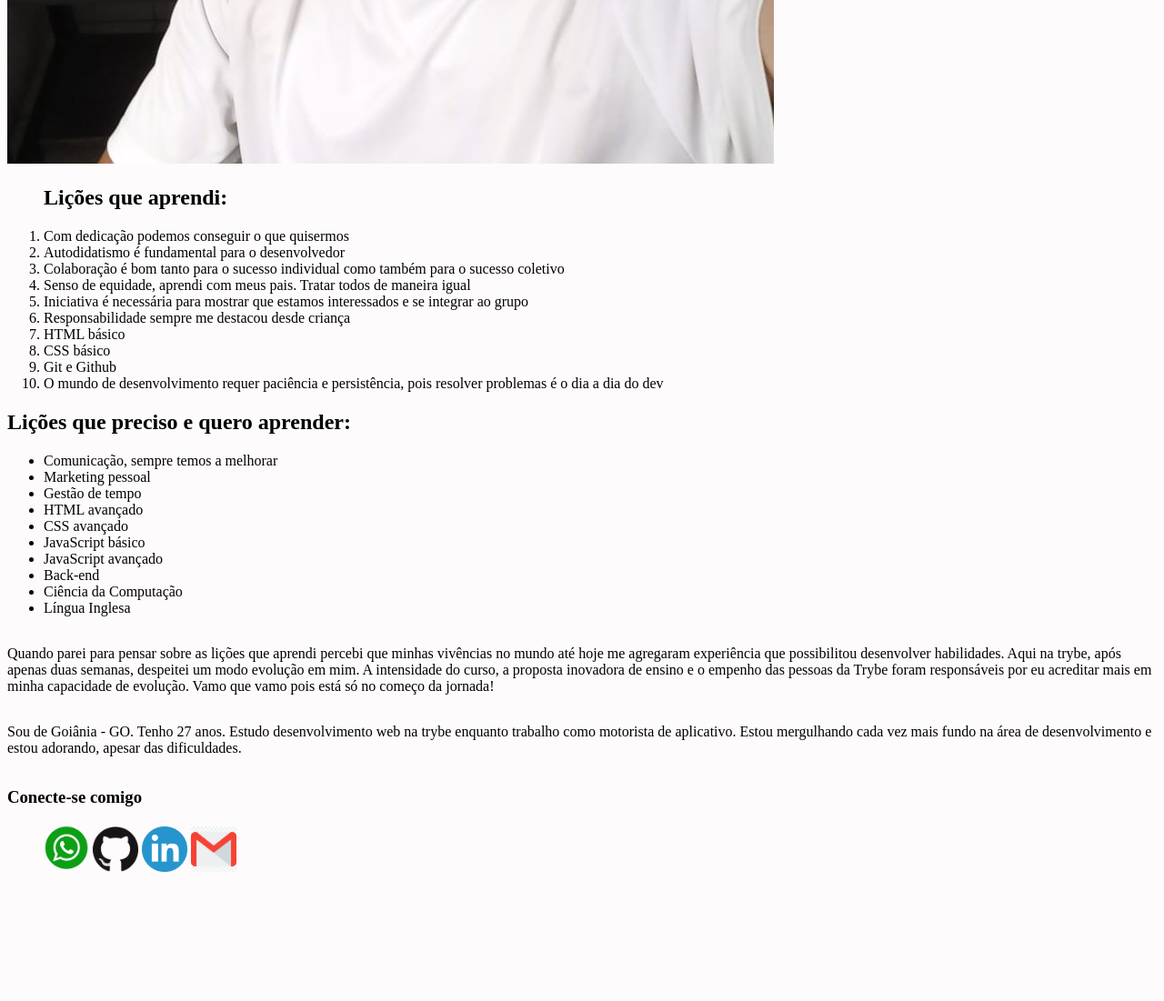
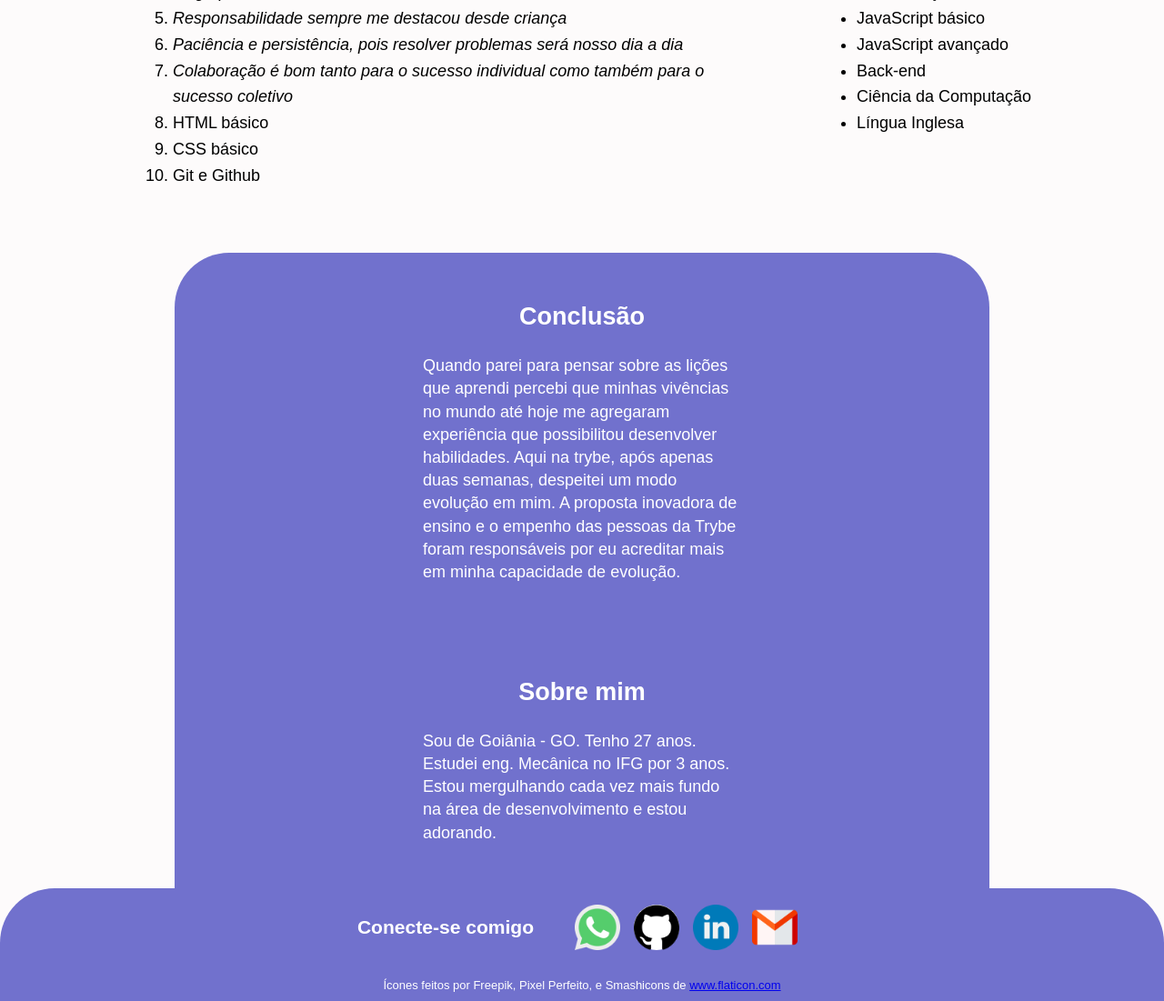
Before and after one commit to vinicius-virgilli/Projeto-Lessons_learned, a website: page index.html in a window 1280 px wide. Shown: the part 672-1773 px from the top of the page at 91% size. Before the commit the page ends 1651 px from the top, so only its background shows below. Drawn offline with Linux system fonts and the light colour scheme.

Commit message:
adiciona atualizações da segunda-branch para a branch principal

```diff
--- a/index.html
+++ b/index.html
@@ -1,5 +1,6 @@
 <!DOCTYPE html>
-<html lang="en">
+<html lang="pt-br">
+
 <head>
     <meta charset="UTF-8">
     <meta http-equiv="X-UA-Compatible" content="IE=edge">
@@ -7,34 +8,43 @@
     <title>Lessons Learned</title>
     <link rel="stylesheet" href="style.css">
 </head>
+
 <body>
     <header id="cabecalho">
-        <h1 id="titulo">Lições aprendidas por Vinicius Silva Virgilli</h1>
+        <section>
+            <h1 id="titulo">Lessons Learnded by Vinicius Silva Virgilli</h1>
+        </section>
     </header>
+    <main>
+        <article class="image">
+            <img id="minha_foto" src="./imagens/foto para meu portifólio.jpeg"
+                alt="eu com leve sorriso com meu setup de estudos ao fundo">
+        </article>
+        <div class="listas">
             <section>
-        <img id="minha_foto" src="foto para meu portifólio.jpeg" alt="eu com leve sorriso com meu setup de estudos ao fundo">
-    </section>
-    <section>
+                <table>
+                    <th>
+                    <td>
+                        <h2>Lições que aprendi</h2>
                         <ol id="licoes_aprendidas">
-            <h2>Lições que aprendi:</h2>
-            <li>Com dedicação podemos conseguir o que quisermos</li>
-            <li>Autodidatismo é fundamental para o desenvolvedor</li>
-            <li>Colaboração é bom tanto para o sucesso individual como também para o sucesso coletivo</li>
-            <li>Senso de equidade, aprendi com meus pais. Tratar todos de maneira igual</li>
-            <li>Iniciativa é necessária para mostrar que estamos interessados e se integrar ao grupo</li>
-            <li>Responsabilidade sempre me destacou desde criança</li>
+                            <li><em><b>Se quizer ir rápido, vá sozinho.  Mas se quiser ir longe, vá junto</b></em></li>
+                            <li><em>Autodidatismo é fundamental para o desenvolvedor</em></li>
+                            <li><em>Senso de equidade, aprendi com meus pais. Tratar todos de maneira igual</em></li>
+                            <li><em>Iniciativa é necessária para mostrar que estamos interessados e se integrar ao grupo</em></li>
+                            <li><em>Responsabilidade sempre me destacou desde criança</em></li>
+                            <li><em>Paciência e persistência, pois resolver problemas  será nosso dia a dia</em></li>
+                            <li><em>Colaboração é bom tanto para o sucesso individual como também para o sucesso coletivo</em></li>
                             <li>HTML básico</li>
                             <li>CSS básico</li>
                             <li>Git e Github</li>
-            <li>O mundo de desenvolvimento requer paciência e persistência, pois resolver problemas é o dia a dia do dev</li>
                         </ol>
-    </section>
-    <section>
-        <h2>Lições que preciso e quero aprender:</h2>
+                    </td>
+                    <td>
+                        <h2>Lições a aprender</h2>
                         <ul id="licoes_a_aprender">
-            <li>Comunicação, sempre temos a melhorar</li>
-            <li>Marketing pessoal</li>
-            <li>Gestão de tempo</li>
+                            <li><em><b>Comunicação</em></b></em></li>
+                            <li><em>Marketing pessoal</em></li>
+                            <li><em>Gestão de tempo</em></li>
                             <li>HTML avançado</li>
                             <li>CSS avançado</li>
                             <li>JavaScript básico</li>
@@ -43,29 +53,59 @@
                             <li>Ciência da Computação</li>
                             <li>Língua Inglesa</li>
                         </ul>
+                    </td>
+                    </th>
+                </table>
+            </section>
+        </div>
+        <div class="bottom-container">
+            <div class="inside-bottom-container">
+                <section class="lado-esquerdo">
                     <article id="article">
-            <p>Quando parei para pensar sobre as lições que aprendi percebi que minhas vivências no mundo até hoje me agregaram experiência que possibilitou desenvolver habilidades. Aqui na trybe, após apenas duas semanas, despeitei um modo evolução em mim. A intensidade do curso, a proposta inovadora de ensino e o empenho das pessoas da Trybe foram responsáveis por eu acreditar mais em minha capacidade de evolução. Vamo que vamo pois está só no começo da jornada!</p>
+                        <h2>Conclusão</h2>
+                        <p>Quando parei para pensar sobre as lições que aprendi percebi que minhas vivências no mundo até hoje
+                            me agregaram experiência que possibilitou desenvolver habilidades. Aqui na trybe, após apenas duas
+                            semanas, despeitei um modo evolução em mim. A proposta inovadora de ensino e
+                            o empenho das pessoas da Trybe foram responsáveis por eu acreditar mais em minha capacidade de
+                            evolução.</p>
                     </article>
-        <aside id="aside">
-            <p>Sou de Goiânia - GO. Tenho 27 anos. Estudo desenvolvimento web na trybe enquanto trabalho como motorista de aplicativo. Estou mergulhando cada vez mais fundo na área de desenvolvimento e estou adorando, apesar das dificuldades.</p>
+                </section>
+                <section class="lado-direito">
+                    <aside>
+                        <h2>Sobre mim</h2>
+                        <p>Sou de Goiânia - GO. Tenho 27 anos. Estudei eng. Mecânica no IFG por 3 anos. Estou mergulhando cada vez mais fundo na área de desenvolvimento e
+                            estou adorando.</p>
                     </aside>
+                </section>
+            </div>
+        </div>
+    </main>
     <footer id="rodape">
-            <h3 class="conect">Conecte-se comigo </h3>
-            <ul class="redes_sociais">
-                <li>
-                    <a href="https://wa.me/5562982585506?text=Ol%C3%A1%20Vinicius,%20" target="_blank" rel="noopener noreferrer"><img src="logo do whatsapp.png" alt="logo do whatsapp"img src="logo do whatsapp.png" alt="logo do whatsapp"></a>
+        <section class="conect">
+            <h3>Conecte-se comigo </h3>
+        </section>
+        <section class="redes-sociais">
+            <ul>
+                <li class="logo-whatsapp">
+                    <a href="https://wa.me/5562982585506?text=Ol%C3%A1%20Vinicius,%20" target="_blank"
+                        rel="noopener noreferrer"><img src="./imagens/logo-whatsapp.png" alt="logo do whatsapp" img alt="logo do whatsapp"></a>
                 </li>
-                <li>
-                    <a href="https://github.com/vinicius-virgilli" target="_blank" rel="noopener noreferrer"><img src="logo do github.png" alt="logo do Github"></a>
+                <li class="logo-Github">
+                    <a href="https://github.com/vinicius-virgilli" target="_blank" rel="noopener noreferrer"><img
+                            src="./imagens/logo-github.png" alt="logo do Github"></a>
                 </li>
-                <li>
-                    <a href="https://www.linkedin.com/in/vinicius-silva-virgilli/" target="_blank" rel="noopener noreferrer"><img src="logo do linkedin.png" alt="logo do linkedin"></a>
+                <li class="logo-linkedin">
+                    <a href="https://www.linkedin.com/in/vinicius-silva-virgilli/" target="_blank"
+                        rel="noopener noreferrer"><img src="./imagens/linkedin.png" alt="logo do linkedin"></a>
                 </li>
-                <li>
-                    <a href="http://mailto:vinicius.virgilli3@gmail.com/" target="_blank" rel="noopener noreferrer"><img src="logo do gmail.png" alt="logo do gmail"></a>
+                <li class="logo-gmail">
+                    <a href="http://mailto:vinicius.virgilli3@gmail.com/" target="_blank" rel="noopener noreferrer"><img
+                            src="./imagens/logo-gmail.png" alt="logo do gmail"></a>
                 </li>
             </ul>
+        </section>
+        <p class="assignment">Ícones feitos por Freepik, Pixel Perfeito, e Smashicons de <a href="http://" target="_blank" rel="noopener noreferrer">www.flaticon.com</a> </p>
     </footer>
-    </section>
 </body>
+
 </html>
--- a/style.css
+++ b/style.css
@@ -1,24 +1,130 @@
+body {
+  background-color: rgb(253, 251, 251);
+  font-family: Arial, Helvetica, sans-serif;
+  font-size: large;
+  padding: 0;
+  margin: 0;
+}
 
-body {
-    background-color: rgb(253, 251, 251);
+#bar-top {
+  top: 0%;
+  top: 0;
+  position: fixed;
+  left: 0;
+  right: 0;
+
+
+}
+
+#cabecalho {
+  top: 0;
+  width: 70%;
+  padding: 10px;
+  margin: auto;
+  background-color: rgb(113, 113, 205);
+  color: white;
+  text-align: center;
+  border-bottom-left-radius: 60px;
+  border-bottom-right-radius: 60px;
+}
+
+.image {
+  text-align: center;
+}
+
+#minha_foto {
+  width: 250px;
+  border-top-left-radius: 30%;
+  border-bottom-right-radius: 30%;
+  border-block-end-style: groove;
+}
+
+main {
+  margin-top: 70px;
+}
+
+main h2,h3 {
+  text-align: center;
 }
 
 
-#cabecalho {
-    top: 0;
-    position: fixed;
-
+.listas {
+  left: 0;
+  right: 0;
 }
 
-#article, #aside {
-    display: inline-block;
+.listas table {
+  margin: auto;
 }
 
-footer ul li{
-    list-style: none;
-    display: inline-block;
+.listas td {
+  line-height: 1.6;
+  vertical-align: text-top;
+  padding: 50px;
+  padding-top: 20px;
+  max-width: 650px;
+}
+
+.bottom-container {
+  text-align: center;
+  right: 0;
+  left: 0;
+}
+
+.inside-bottom-container {
+  border-top-left-radius: 60px;
+  border-top-right-radius: 60px;
+  margin: auto;
+  width: 70%;
+  background-color: rgb(113, 113, 205);
+}
+
+.bottom-container section {
+  line-height: 1.4;
+  display: inline-block;
+  max-width: 400px;
+  padding: 50px;
+  padding-top: 30px;
+  padding-bottom: 30px ;
+}
+
+.lado-esquerdo, .lado-direito {
+  color: white;
+  vertical-align: text-top;
+  width: 350px;
+  text-align: left;
+}
+
+#rodape {
+  background-color: rgb(113, 113, 205);
+  border-top-left-radius: 60px;
+  border-top-right-radius: 60px;
+  text-align: center;
+  color: white;
+}
+
+#rodape section {
+  vertical-align: middle;
+  display: inline-block
+}
+
+.redes-sociais li{
+  margin-right: 10px;
+  display: inline-block
 }
 
 footer img {
-    width: 50px;
+  width: 50px;
+  vertical-align: middle;
 }
+
+footer p {
+  font-size: small;
+  margin-bottom: 0;
+  padding-bottom: 10px;
+}
+
+.logo-Github {
+  border-radius: 100%;
+  background-color: white;
+}
```
Also changed, not shown: imagens/foto para meu portifólio.jpeg (renamed from foto para meu portifólio.jpeg), imagens/linkedin.png (added), imagens/logo-github.png (added), imagens/logo-gmail.png (added), imagens/logo-whatsapp.png (added), logo do github.png (deleted), logo do gmail.png (deleted), logo do linkedin.png (deleted), logo do whatsapp.png (deleted). Lines whose indentation alone changed are shown as unchanged.
